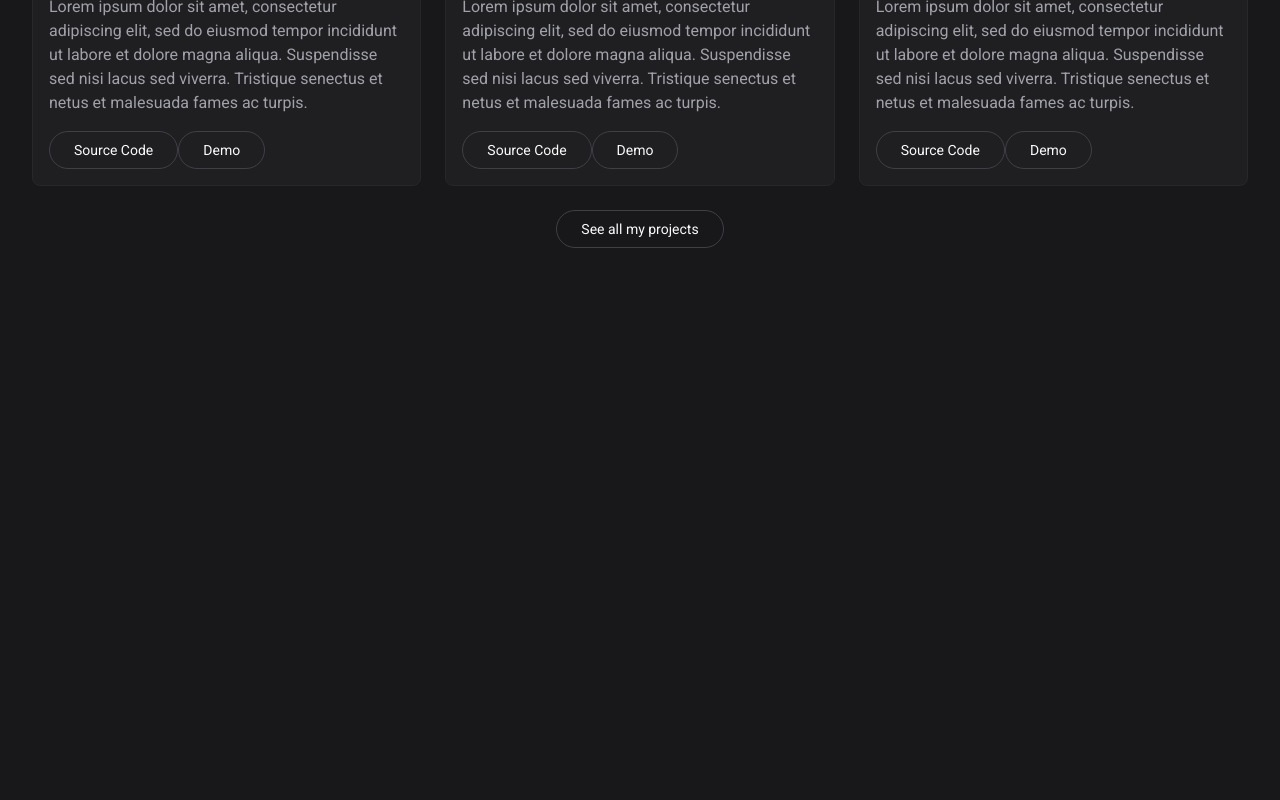
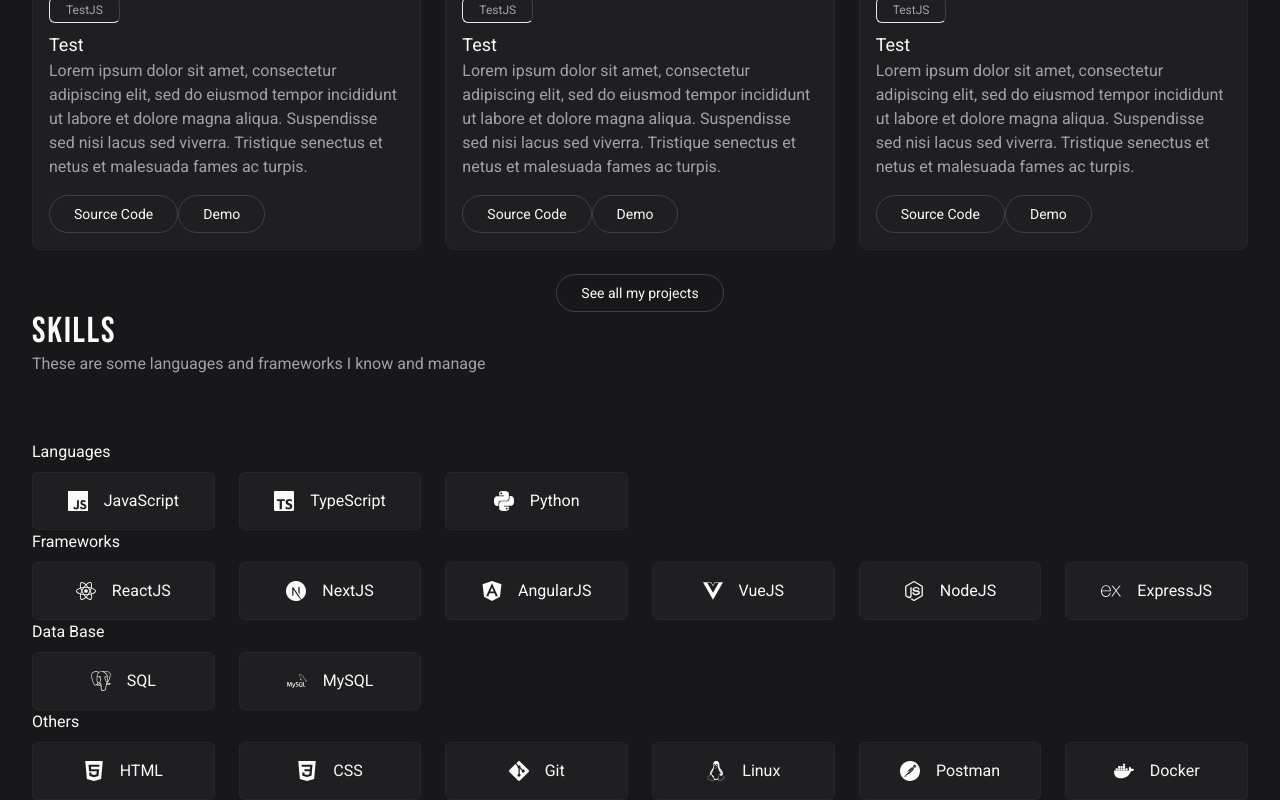
Before and after one commit to ImShaune/Personal-Portfolio, a Next.js app: page / in a window 1280 px wide. Shown: the part 1697-2497 px from the top of the page. Before the commit the page ends 1945 px from the top, so only its background shows below. Built offline with nearby package versions, Linux system fonts and the light colour scheme.

Commit message:
skills section

```diff
--- a/src/app/page.tsx
+++ b/src/app/page.tsx
@@ -1,11 +1,13 @@
 import { HeroSection } from '@/components/HeroSection';
 import { ProjectSection } from '@/components/ProjectSection';
+import { SkillSection } from '@/components/SkillsSection';
 
 export default function Home() {
   return(
     <>
       <HeroSection />
       <ProjectSection />
+      <SkillSection />
     </>
   )
 }
--- /dev/null
+++ b/src/components/Heading.tsx
@@ -0,0 +1,15 @@
+interface IProps {
+    title: string,
+    desc: string,
+}
+
+export function Heading({title, desc} : IProps) {
+    return ( <>
+
+            {" "}
+            <p className="font-title tracking-wider text-4xl uppercase">{title}</p>
+            <p className="text-zinc-400 mb-16">{desc}</p>
+    </>
+
+    )
+}
--- a/src/components/ProjectSection.tsx
+++ b/src/components/ProjectSection.tsx
@@ -1,12 +1,13 @@
 import { projects } from "@/data/projectData";
 import Image from 'next/image'
 import { CustomLink } from "./CustomLink";
+import { Heading } from "./Heading";
 
 export function ProjectSection() {
     return(
         <section>
-            <p className="font-title tracking-wider text-4xl uppercase">Projects</p>
-            <p className="text-zinc-400">Some personal projects i have built</p>
+
+            <Heading title="Projects" desc="Some personal projects i have built" />
 
             <div className="grid md:grid-cols-2 lg:grid-cols-3 gap-6">
                 {projects.map((project) => {
--- /dev/null
+++ b/src/components/SkillsSection.tsx
@@ -0,0 +1,30 @@
+import { skills } from "@/data/skillsData"
+import { Heading } from "./Heading"
+
+export function SkillSection() {
+    return (
+        <section>
+            <Heading title="Skills" desc="These are some languages and frameworks I know and manage" />
+
+            <div>
+                {Object.values(skills).map(cate => {
+                    return <div
+                    key={cate.title}>
+                        <p className="mb-2">{cate.title}</p>
+                        <ul className="grid grid-cols-2 sm:grid-cols-3 md:grid-cols-4 lg:grid-cols-6 gap-6">
+                            {cate.stacks.map(({icon:Icon, stack}) => {
+                                return (
+                                <li key={stack}
+                                className="bg-zinc-800/50 border border-zinc-800 p-4 inline-flex items-center gap-4 justify-center rounded-md">
+                                    <Icon className="text-xl shrink-0" />
+                                    {stack}
+                                </li>
+                                );
+                            })}
+                        </ul>
+                    </div>
+                })}
+            </div>
+        </section>
+    )
+}
--- /dev/null
+++ b/src/data/skillsData.ts
@@ -0,0 +1,140 @@
+import { FaReact, FaAngular, FaNodeJs, FaVuejs, FaHtml5, FaCss3, FaPython, FaGitAlt, FaDocker, FaLinux } from "react-icons/fa";
+
+import {
+    SiExpress,
+    SiTailwindcss,
+    SiJavascript,
+    SiPostgresql,
+    SiMongodb,
+    SiVitest,
+    SiPython,
+    SiTypescript,
+    SiCss3,
+    SiNextdotjs,
+    SiDjango,
+    SiSelenium,
+    SiPostman,
+    SiReact,
+    SiAngular,
+    SiVuedotjs,
+    SiNodedotjs,
+    SiMysql,
+    SiHtml5,
+    SiGit,
+    SiDocker,
+} from "react-icons/si"
+
+export const skills = {
+    languages: {
+        title: "Languages",
+        stacks: [
+            {
+                stack: "JavaScript",
+                icon: SiJavascript
+            },
+
+            {
+                stack: "TypeScript",
+                icon: SiTypescript
+            },
+
+            {
+                stack: "Python",
+                icon: SiPython
+            },
+
+        ]
+    },
+
+    frameworks: {
+        title: "Frameworks",
+        stacks: [
+            {
+                stack: "ReactJS",
+                icon: SiReact
+            },
+
+            {
+                stack: "NextJS",
+                icon: SiNextdotjs
+            },
+
+            {
+                stack: "AngularJS",
+                icon: SiAngular
+            },
+
+            {
+                stack: "VueJS",
+                icon: SiVuedotjs
+            },
+
+            {
+                stack: "NodeJS",
+                icon: SiNodedotjs
+            },
+
+            {
+                stack: "ExpressJS",
+                icon: SiExpress
+            },
+
+
+        ]
+    },
+
+    dataBase: {
+            title: "Data Base",
+            stacks: [
+            {
+                stack: "SQL",
+                icon: SiPostgresql
+            },
+
+            {
+                stack: "MySQL",
+                icon: SiMysql
+            }
+
+
+        ]
+    },
+
+    others: {
+        title: "Others",
+        stacks: [
+            {
+                stack: "HTML",
+                icon: SiHtml5
+            },
+
+            {
+                stack: "CSS",
+                icon: SiCss3
+            },
+
+            {
+                stack: "Git",
+                icon: SiGit
+            },
+
+            {
+                stack: "Linux",
+                icon: FaLinux
+            },
+
+            {
+                stack: "Postman",
+                icon: SiPostman
+            },
+
+
+            {
+                stack: "Docker",
+                icon: SiDocker
+            },
+
+
+        ]
+    }
+}
--- a/tsconfig.json
+++ b/tsconfig.json
@@ -22,6 +22,6 @@
       "@/*": ["./src/*"]
     }
   },
-  "include": ["next-env.d.ts", "**/*.ts", "**/*.tsx", ".next/types/**/*.ts", "additional.d.ts"],
+  "include": ["src/**/*.ts", "next-env.d.ts", "**/*.ts", "**/*.tsx", ".next/types/**/*.ts", "additional.d.ts"],
   "exclude": ["node_modules"]
 }
```
